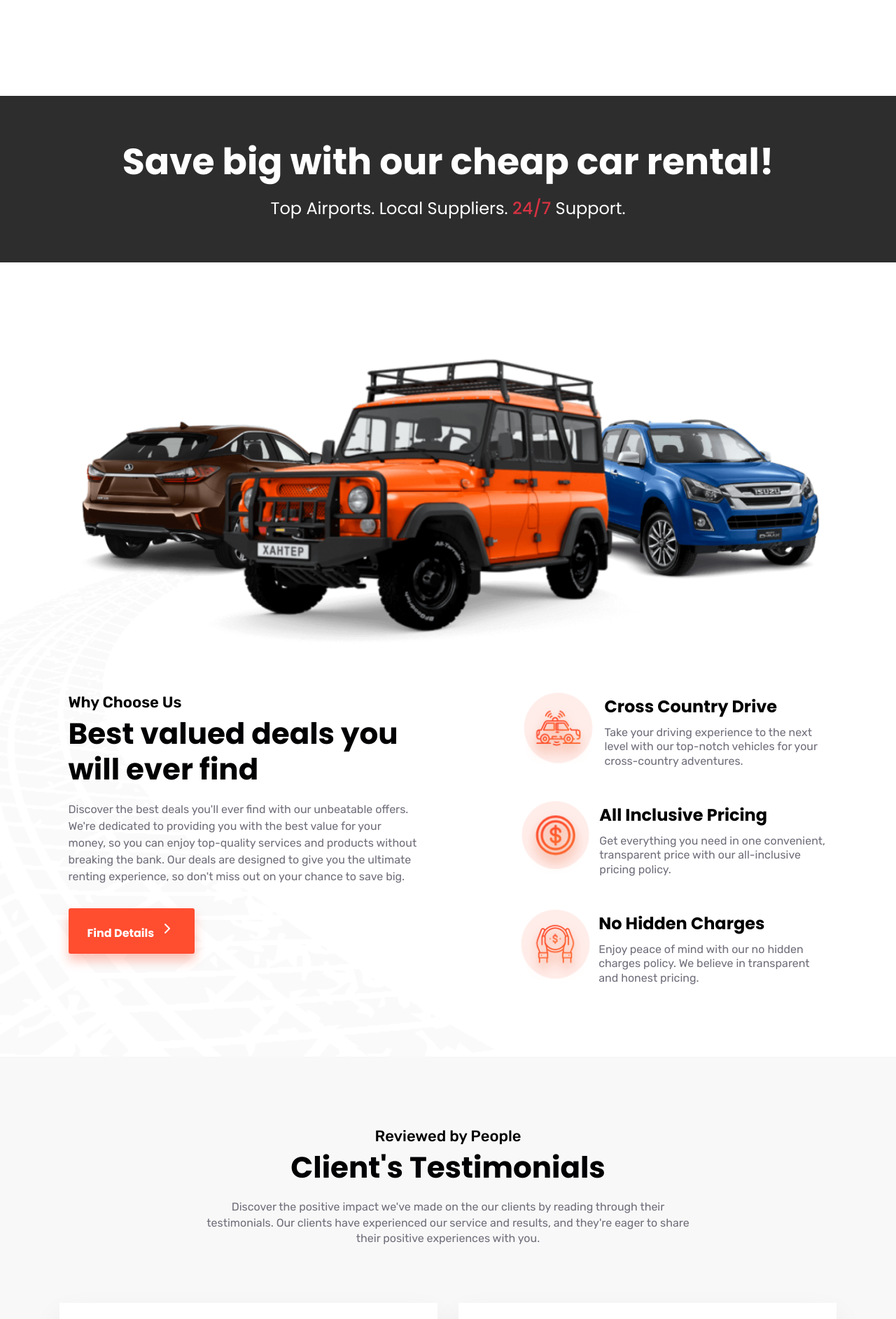
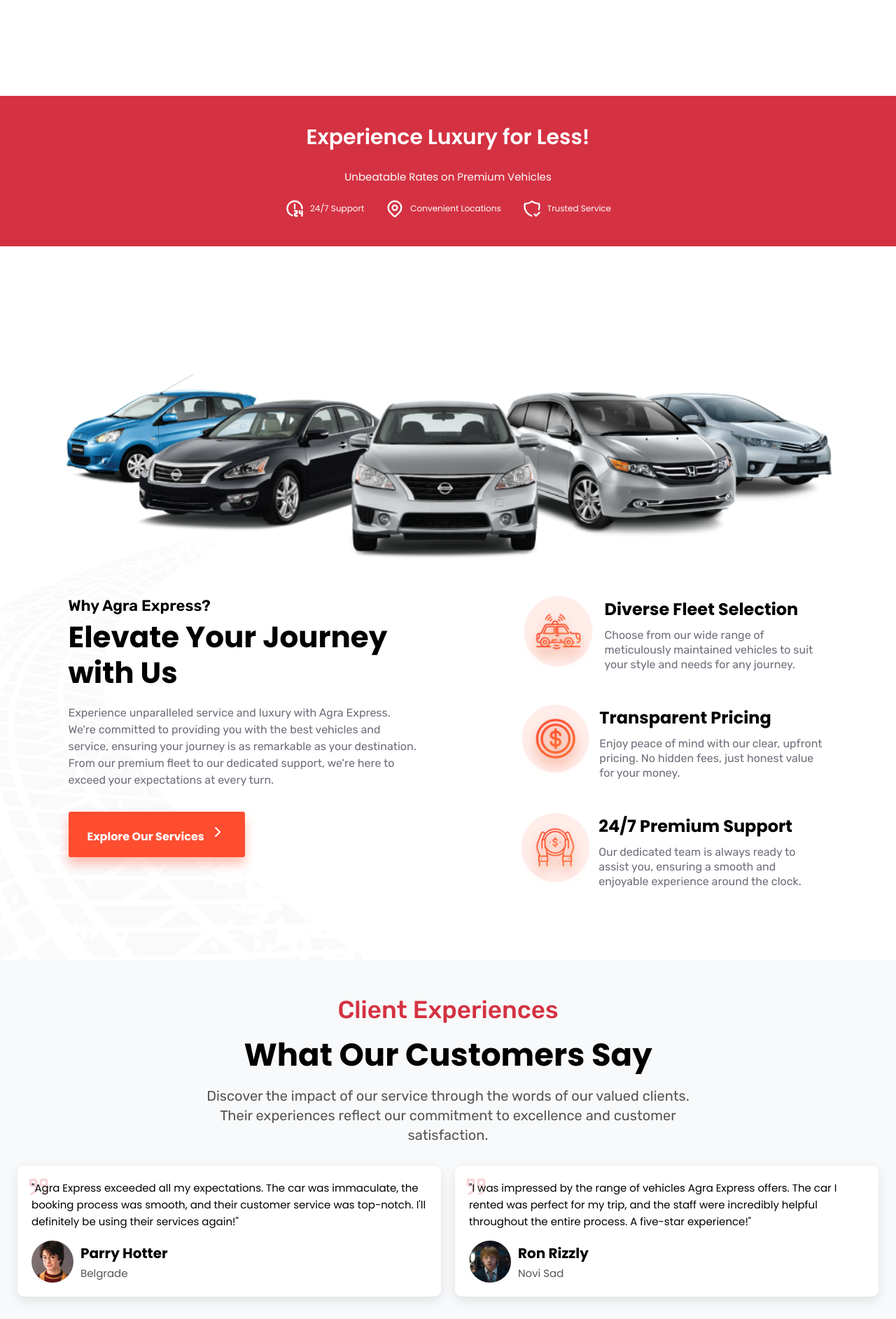
Before and after one commit to nytrixis/Agra-Express, a React (Create React App) app: page / in a window 1280 px wide. Shown: the part 2500-4385 px from the top of the page at 70% size. Built offline with nearby package versions, Linux system fonts and the light colour scheme.

Commit message:
UI changes #2

```diff
--- a/src/components/Banner.jsx
+++ b/src/components/Banner.jsx
@@ -1,20 +1,32 @@
 import React from "react";
+import { IconClock24, IconMapPin, IconShieldCheck } from "@tabler/icons-react";
+
 function Banner() {
   return (
-    <>
-      <section className="banner-section">
-        <div className="container">
-          <div className="banner-content">
-            <div className="banner-content__text">
-              <h2>Save big with our cheap car rental!</h2>
-              <p>
-                Top Airports. Local Suppliers. <span>24/7</span> Support.
-              </p>
+    <section className="banner-section">
+      <div className="container">
+        <div className="banner-content">
+          <div className="banner-content__text">
+            <h2>Experience Luxury for Less!</h2>
+            <p>Unbeatable Rates on Premium Vehicles</p>
+          </div>
+          <div className="banner-content__features">
+            <div className="feature">
+              <IconClock24 size={28} />
+              <span>24/7 Support</span>
+            </div>
+            <div className="feature">
+              <IconMapPin size={28} />
+              <span>Convenient Locations</span>
+            </div>
+            <div className="feature">
+              <IconShieldCheck size={28} />
+              <span>Trusted Service</span>
             </div>
           </div>
         </div>
-      </section>
-    </>
+      </div>
+    </section>
   );
 }
 
--- a/src/components/CarBox.jsx
+++ b/src/components/CarBox.jsx
@@ -20,7 +20,7 @@
           {/* description */}
           <div className="pick-description">
             <div className="pick-description__price">
-              <span>${car.price}</span>/ rent per day
+              <span>{car.name}</span>
             </div>
             <div className="pick-description__table">
               <div className="pick-description__table__col">
--- a/src/components/ChooseUs.jsx
+++ b/src/components/ChooseUs.jsx
@@ -18,18 +18,17 @@
             />
             <div className="text-container">
               <div className="text-container__left">
-                <h4>Why Choose Us</h4>
-                <h2>Best valued deals you will ever find</h2>
+                <h4>Why Agra Express?</h4>
+                <h2>Elevate Your Journey with Us</h2>
                 <p>
-                  Discover the best deals you'll ever find with our unbeatable
-                  offers. We're dedicated to providing you with the best value
-                  for your money, so you can enjoy top-quality services and
-                  products without breaking the bank. Our deals are designed to
-                  give you the ultimate renting experience, so don't miss out on
-                  your chance to save big.
+                  Experience unparalleled service and luxury with Agra Express.
+                  We're committed to providing you with the best vehicles and
+                  service, ensuring your journey is as remarkable as your destination.
+                  From our premium fleet to our dedicated support, we're here to
+                  exceed your expectations at every turn.
                 </p>
                 <a href="#home">
-                  Find Details &nbsp;
+                  Explore Our Services &nbsp;
                   <IconChevronRight />
                 </a>
               </div>
@@ -37,32 +36,30 @@
                 <div className="text-container__right__box">
                   <img src={Box1} alt="car-img" />
                   <div className="text-container__right__box__text">
-                    <h4>Cross Country Drive</h4>
+                    <h4>Diverse Fleet Selection</h4>
                     <p>
-                      Take your driving experience to the next level with our
-                      top-notch vehicles for your cross-country adventures.
+                      Choose from our wide range of meticulously maintained
+                      vehicles to suit your style and needs for any journey.
                     </p>
                   </div>
                 </div>
                 <div className="text-container__right__box">
-                  {" "}
                   <img src={Box2} alt="coin-img" />
                   <div className="text-container__right__box__text">
-                    <h4>All Inclusive Pricing</h4>
+                    <h4>Transparent Pricing</h4>
                     <p>
-                      Get everything you need in one convenient, transparent
-                      price with our all-inclusive pricing policy.
+                      Enjoy peace of mind with our clear, upfront pricing.
+                      No hidden fees, just honest value for your money.
                     </p>
                   </div>
                 </div>
                 <div className="text-container__right__box">
-                  {" "}
                   <img src={Box3} alt="coin-img" />
                   <div className="text-container__right__box__text">
-                    <h4>No Hidden Charges</h4>
+                    <h4>24/7 Premium Support</h4>
                     <p>
-                      Enjoy peace of mind with our no hidden charges policy. We
-                      believe in transparent and honest pricing.
+                      Our dedicated team is always ready to assist you,
+                      ensuring a smooth and enjoyable experience around the clock.
                     </p>
                   </div>
                 </div>
--- a/src/components/Testimonials.jsx
+++ b/src/components/Testimonials.jsx
@@ -5,57 +5,51 @@
 
 function Testimonials() {
   return (
-    <>
     <section className="testimonials-section">
       <div className="container">
         <div className="testimonials-content">
           <div className="testimonials-content__title">
-              <h4>Reviewed by People</h4>
-              <h2>Client's Testimonials</h2>
+            <h4>Client Experiences</h4>
+            <h2>What Our Customers Say</h2>
             <p>
-                Discover the positive impact we've made on the our clients by
-                reading through their testimonials. Our clients have experienced
-                our service and results, and they're eager to share their
-                positive experiences with you.
+              Discover the impact of our service through the words of our valued clients.
+              Their experiences reflect our commitment to excellence and customer satisfaction.
             </p>
           </div>
 
-            <div className="all-testimonials">
-              <div className="all-testimonials__box">
-                <span className="quotes-icon">
-                  <IconQuote width={60} height={60} />
-                </span>
+          <div className="testimonials-grid">
+            <div className="testimonial-card">
+              <div className="testimonial-card__content">
+                <IconQuote className="quote-icon" />
                 <p>
-                  "We rented a car from this website and had an amazing
-                  experience! The booking was easy and the rental rates were
-                  very affordable. "
+                  "Agra Express exceeded all my expectations. The car was immaculate,
+                  the booking process was smooth, and their customer service was top-notch.
+                  I'll definitely be using their services again!"
                 </p>
-                <div className="all-testimonials__box__name">
-                  <div className="all-testimonials__box__name__profile">
-                    <img src={Img2} alt="user_img" />
-                    <span>
+              </div>
+              <div className="testimonial-card__author">
+                <img src={Img2} alt="Parry Hotter" />
+                <div>
                   <h4>Parry Hotter</h4>
                   <p>Belgrade</p>
-                    </span>
                 </div>
               </div>
             </div>
 
-              <div className="all-testimonials__box box-2">
-                <span className="quotes-icon">
-                  <IconQuote width={60} height={60} />
-                </span>
+            <div className="testimonial-card">
+              <div className="testimonial-card__content">
+                <IconQuote className="quote-icon" />
                 <p>
-                  "The car was in great condition and made our trip even better.
-                  Highly recommend for this car rental website!"
+                  "I was impressed by the range of vehicles Agra Express offers.
+                  The car I rented was perfect for my trip, and the staff were incredibly
+                  helpful throughout the entire process. A five-star experience!"
                 </p>
-                <div className="all-testimonials__box__name">
-                  <div className="all-testimonials__box__name__profile">
-                    <img src={Img3} alt="user_img" />
-                    <span>
+              </div>
+              <div className="testimonial-card__author">
+                <img src={Img3} alt="Ron Rizzly" />
+                <div>
                   <h4>Ron Rizzly</h4>
                   <p>Novi Sad</p>
-                    </span>
                 </div>
               </div>
             </div>
@@ -63,7 +57,6 @@
         </div>
       </div>
     </section>
-    </>
   );
 }
 
--- a/src/css/styles.css
+++ b/src/css/styles.css
@@ -2090,6 +2090,132 @@
   margin-left: 8px;
 }
 
+.banner-section {
+  background-color: #d43242;
+  color: white;
+  padding: 4rem 0;
+}
+
+.banner-content {
+  display: flex;
+  flex-direction: column;
+  align-items: center;
+  text-align: center;
+}
+
+.banner-content__text h2 {
+  font-size: 3rem;
+  margin-bottom: 1rem;
+  font-weight: 600;
+}
+
+.banner-content__text p {
+  font-size: 1.5rem;
+  margin-bottom: 2rem;
+}
+
+.banner-content__features {
+  display: flex;
+  justify-content: center;
+  gap: 3rem;
+}
+
+.feature {
+  display: flex;
+  align-items: center;
+  gap: 0.8rem;
+}
+
+.feature span {
+  font-size: 1.2rem;
+}
+
+
+.testimonials-section {
+  background-color: #f8f9fa;
+  padding: 5rem 0;
+}
+
+.testimonials-content__title {
+  text-align: center;
+  margin-bottom: 3rem;
+}
+
+.testimonials-content__title h4 {
+  color: #d43242;
+  font-size: 3.5rem;
+  margin-bottom: 1rem;
+}
+
+.testimonials-content__title h2 {
+  font-size: 4.5rem;
+  margin-bottom: 1rem;
+}
+
+.testimonials-content__title p {
+  font-size: 2rem;
+  max-width: 800px;
+  margin: 0 auto;
+  color: #555;
+}
+
+.testimonials-grid {
+  display: grid;
+  grid-template-columns: repeat(auto-fit, minmax(300px, 1fr));
+  gap: 2rem;
+}
+
+.testimonial-card {
+  background-color: white;
+  border-radius: 10px;
+  padding: 2rem;
+  box-shadow: 0 5px 15px rgba(0, 0, 0, 0.1);
+}
+
+.testimonial-card__content {
+  position: relative;
+  margin-bottom: 1.5rem;
+}
+
+.quote-icon {
+  color: #d43242;
+  opacity: 0.2;
+  position: absolute;
+  top: -10px;
+  left: -10px;
+  width: 40px;
+  height: 40px;
+}
+
+.testimonial-card__content p {
+  position: relative;
+  font-size: 1.5rem;
+  line-height: 1.6;
+  z-index: 1;
+}
+
+.testimonial-card__author {
+  display: flex;
+  align-items: center;
+}
+
+.testimonial-card__author img {
+  width: 60px;
+  height: 60px;
+  border-radius: 50%;
+  margin-right: 1rem;
+}
+
+.testimonial-card__author h4 {
+  font-size: 2rem;
+  margin-bottom: 0.2rem;
+}
+
+.testimonial-card__author p {
+  font-size: 1.5rem;
+  color: #555;
+}
+
 
 
 /*# sourceMappingURL=styles.css.map */
```
Also changed, not shown: src/components/Faq.jsx (+9 -29 lines), src/images/chooseUs/main.png. Lines whose indentation alone changed are shown as unchanged.
